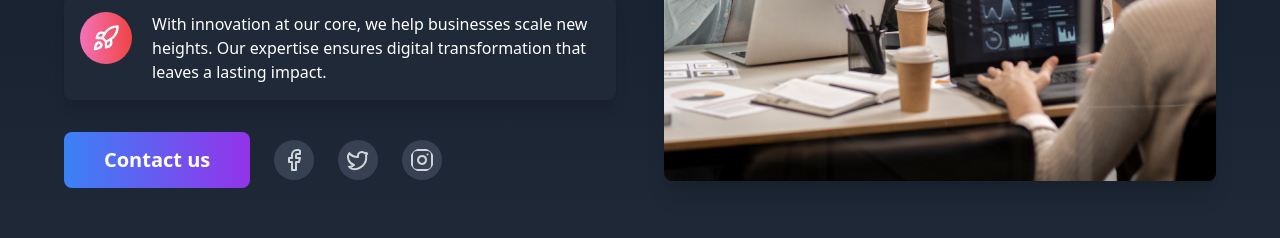
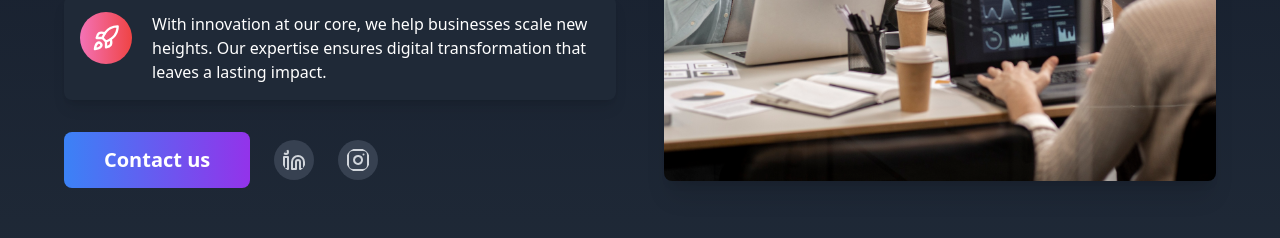
Before and after one commit to RugvedGadakh/NEXERA, a React (Create React App) app: page / in a window 1280 px wide. Shown: the part 1240-1478 px from the top of the page. Built offline with nearby package versions, Linux system fonts and the light colour scheme.

Commit message:
social links added

```diff
--- a/src/Components/About/About.jsx
+++ b/src/Components/About/About.jsx
@@ -1,5 +1,5 @@
 import { Link } from "react-scroll";
-import { Facebook, Twitter, Instagram, Lightbulb, Target, Rocket } from "lucide-react";
+import { Facebook, Linkedin, Instagram, Lightbulb, Target, Rocket } from "lucide-react";
 import { motion, useInView } from "framer-motion";
 import { useRef } from "react";
 
@@ -31,7 +31,6 @@ export default function AboutUs() {
           animate={isInView ? { opacity: 1, x: 0 } : {}}
           transition={{ duration: 1 }}
         >
-          {/* Animated Description Cards */}
           {[
             { icon: Lightbulb, text: "Founded in 2025, we started as a small team of passionate innovators, aiming to revolutionize the digital world with groundbreaking solutions.", gradient: "from-sky-500 to-indigo-500" },
             { icon: Target, text: "Our mission is simple: To empower businesses through cutting-edge technology and seamless design. We create solutions that drive impact.", gradient: "from-green-400 to-blue-500" },
@@ -41,7 +40,6 @@ export default function AboutUs() {
               key={index}
               className="flex items-start space-x-5 p-4 bg-gray-800 rounded-lg shadow-lg hover:shadow-2xl transition-all duration-300"
               whileHover={{ scale: 1.05 }}
-              // transition={{ duration: 0.3 }}
               initial={{ opacity: 0, x: -50 }}
               animate={isInView ? { opacity: 1, x: 0 } : {}}
               transition={{ duration: 0.8, delay: index * 0.2 }}
@@ -53,7 +51,6 @@ export default function AboutUs() {
             </motion.div>
           ))}
 
-          {/* Buttons and Social Links */}
           <motion.div
             className="flex flex-col space-y-6 sm:space-y-0 sm:flex-row sm:space-x-6"
             initial={{ opacity: 0, y: 30 }}
@@ -69,23 +66,26 @@ export default function AboutUs() {
               Contact us
             </Link>
             <div className="flex space-x-6 items-center">
-              {[Facebook, Twitter, Instagram].map((Icon, index) => (
+              {[
+                // { icon: Facebook, link "https://www.facebook.com" },
+                { icon: Linkedin, link: "https://www.linkedin.com/in/nexera-solutions-707b28357/" },
+                { icon: Instagram, link: "https://www.instagram.com/nexera_solutions?igsh=aWNyZnFidGM1emM3" }
+              ].map((item, index) => (
                 <motion.div
                   key={index}
                   whileHover={{ scale: 1.1 }}
                   transition={{ duration: 0.3 }}
                 >
-                  <Link to="" smooth={true} duration={500} className="text-gray-300 hover:text-white cursor-pointer">
-                    <Icon size={40} className="p-2 bg-gray-700 rounded-full transition-transform" />
-                    <span className="sr-only">{Icon.name}</span>
-                  </Link>
+                  <a href={item.link} target="_blank" rel="noopener noreferrer" className="text-gray-300 hover:text-white cursor-pointer">
+                    <item.icon size={40} className="p-2 bg-gray-700 rounded-full transition-transform" />
+                    <span className="sr-only">{item.icon.name}</span>
+                  </a>
                 </motion.div>
               ))}
             </div>
           </motion.div>
         </motion.div>
 
-        {/* Image Section */}
         <motion.div
           className="relative h-[450px] w-full overflow-hidden rounded-lg shadow-xl"
           initial={{ opacity: 0, x: 50 }}
```
